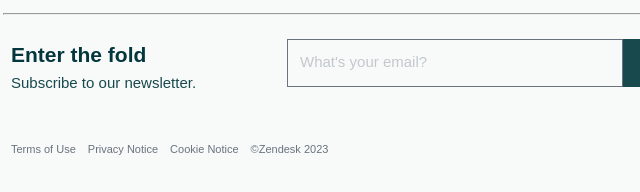
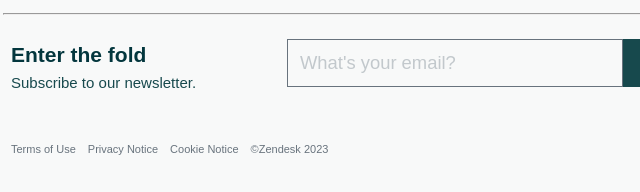
Before and after one commit to huyanh052222-dev/Week-9, a plain HTML site: page index.html in a window 1280 px wide. Shown: the part 5801-5993 px from the top of the page, 77-717 px from the left. Drawn offline with Linux system fonts and the light colour scheme; files whose address does not match are found by name.

Commit message:
Fix comment

```diff
--- a/style.css
+++ b/style.css
@@ -1026,9 +1026,8 @@ header{
     width: 309.84375px;
     border: 1px solid #68737D;
     .input{
-        height: 18.4px;
         font-weight: 400;
-        font-size: 15px;
+        font-size: 18.4px;
         line-height: 100%;
         color: #C2C8CC;
     }
```
